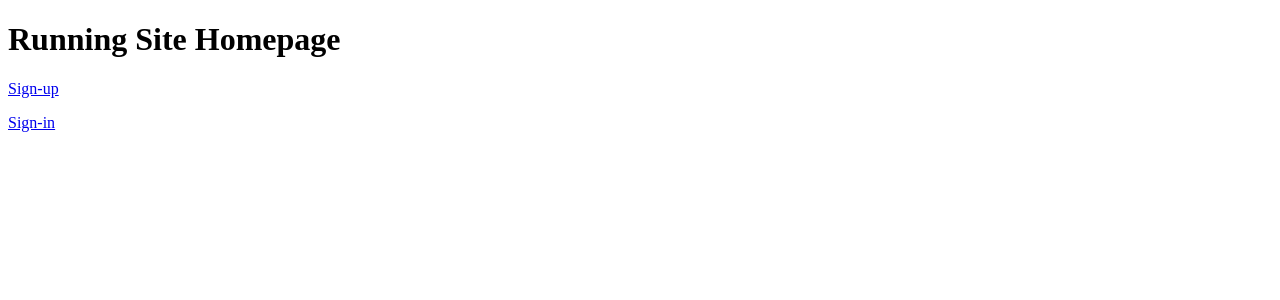
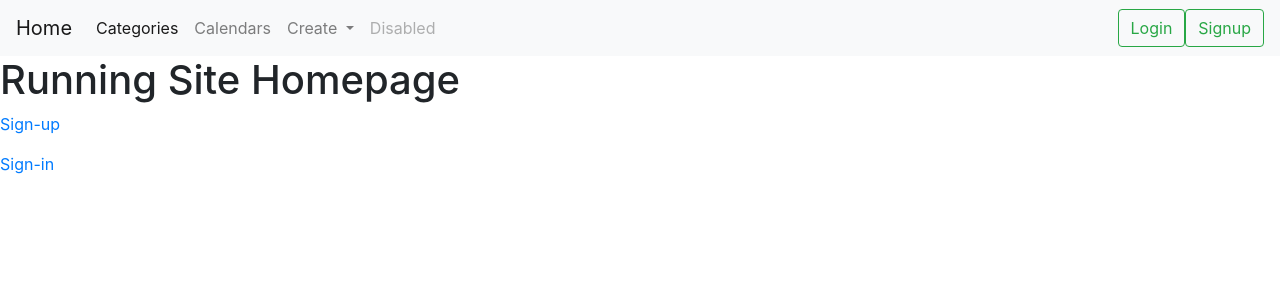
Before and after one commit to marisagloor/HB-Project, a Flask app: page / in a window 1280 px wide. Shown: the top 300 px of the page. Run offline with Flask 2, Linux system fonts and the light colour scheme; some libraries are stand-ins or nearby versions.

Commit message:
Navbar Styling

```diff
--- a/model.py
+++ b/model.py
@@ -180,7 +180,7 @@ class CompletedWorkout(db.Model):
     title = db.Column(db.String(50), nullable=False)
     workout_id = db.Column(db.Integer, db.ForeignKey('workouts.workout_id'))
     user_id = db.Column(db.Integer, db.ForeignKey('users.user_id'))
-
+    spec_id = db.Column(db.Integer, db.ForeignKey('specs.spec_id'))
     # json of layout frame keys and result values
 
     result_values = db.Column(NestedMutableJson, nullable=True)  # rename this to something more related to results
@@ -188,6 +188,7 @@ class CompletedWorkout(db.Model):
 
 
     workout = db.relationship("Workout", backref="result")
+    spec = db.relationship("Specifications", backref="results")
 
     user = db.relationship("User",
                                backref=db.backref("results",
--- a/server.py
+++ b/server.py
@@ -220,7 +220,7 @@ def view_cal(cal_id):
                             workouts=wo_dict_list)
 
 
-@app.route('/workout_event')
+@app.route('/workout_event.json')
 def get_workout():
     """Jsonify workout row for use in Javascript"""
     workout_id = request.args.get('id')
@@ -239,15 +239,71 @@ def get_workout():
 def enter_results(wo_id):
     """Enter input from form into database"""
     workout = Workout.query.get(wo_id)
-    warmup = request.form.get('warmup-result')
-    cooldown = request.form.get('cooldown-result')
-    reps = [request.form.get(f'body-result{rep}') for rep in range(workout.layout['repeats'])]
-    results = {'warmup': warmup, 'cooldown': cooldown, 'body': workout.layout['body'], 'repeats': reps}
+    if workout.layout['wc_units'] == "min":
+        warmup = request.form.get('wu')
+        cooldown = request.form.get('cd')
+        wc_units = request.form.get('wc_result_units')
 
-    result = workout.result.append(CompletedWorkout(result_values=results, user_id=session['user_id'], title=workout.title))
+    else:
+        warmup = int(request.form.get('min-wu-result'))
+        print(warmup)
+        wusec = int(request.form.get('sec-wu-result'))
+        warmup = 60 * warmup
+        warmup += wusec
+        cooldown = int(request.form.get('min-cd-result'))
+        cdsec = int(request.form.get('sec-cd-result'))
+        cooldown *= 60 * warmup
+        cooldown += cdsec
+        wc_units = request.form.get('wc_result_units')
+    if workout.layout["units"] == "min":
+        reps = [request.form.get(f'body-result{rep}') for rep in range(workout.layout['repeats'])]
+    else:
+        reps = []
+        for rep in range(workout.layout['repeats']):
+            mins = request.form.get(f'min-body-result{rep}')
+            print("mins:", mins)
+            secs = request.form.get(f'sec-body-result{rep}')
+            print("secs:", secs)
+            time = (mins * 60) + secs
+            reps.append(time)
+    results = {'warmup': warmup, 'cooldown': cooldown, 'wc_units': wc_units, 'body': workout.layout['body'], 'results': reps}
+
+    result = workout.result.append(CompletedWorkout(result_values=results,
+                            user_id=session['user_id'], title=workout.title,
+                            spec_id=workout.spec_id))
     db.session.commit()
 
-    return redirect(f'/calendars/{workout.cal_id}')
+    return redirect(f'/calendars/{workout.calendar_id}')
+
+
+@app.route('/repeated_workouts.json')
+def get_chartable_wo():
+    """Gets users specific workouts that have multiple results"""
+    user = User.query.get(session['user_id'])
+    for spec in user.specs:
+        if len(spec.results) > 1:
+            return jsonify(get_result_data(spec.spec_id))
+
+
+@app.route('/results.json/<int:spec_id>')
+def get_result_data(spec_id):
+    """Return data about results."""
+    spec = Specifications.query.get(spec_id)
+    # BAD RUNTIME - OPTIMIZE
+    for result in spec.results:
+        data_dict['labels'].append(f"{result.created_at}")
+        data_dict['data'].append(result.result_values['results'][0])
+
+    data_dict = {
+                "labels": [],
+                "datasets": [   { "data": [],
+                    "backgroundColor": ["#FF6384",
+                            "#36A2EB",],
+                    "hoverBackgroundColor": ["#FF6384",
+                            "#36A2EB",] }     ]
+            }
+
+    return data_dict
 
 
 @app.route('/login')
--- a/templates/base.html
+++ b/templates/base.html
@@ -7,6 +7,7 @@
   <link href="https://unpkg.com/@fullcalendar/core@4.3.1/main.min.css" rel="stylesheet">
   <link href="https://unpkg.com/@fullcalendar/daygrid@4.3.0/main.min.css" rel="stylesheet">
   <link href="https://unpkg.com/@fullcalendar/timegrid@4.3.0/main.min.css" rel="stylesheet">
+  <link rel="stylesheet" href="https://maxcdn.bootstrapcdn.com/bootstrap/4.0.0/css/bootstrap.min.css">
 
   <script src="https://unpkg.com/@fullcalendar/core@4.3.1/main.min.js"></script>
   <script src="https://unpkg.com/@fullcalendar/interaction@4.3.0/main.min.js"></script>
@@ -14,18 +15,56 @@
   <script src="https://unpkg.com/@fullcalendar/timegrid@4.3.0/main.min.js"></script>
   <script src="https://code.jquery.com/jquery-3.4.1.min.js" integrity="sha256-CSXorXvZcTkaix6Yvo6HppcZGetbYMGWSFlBw8HfCJo="
   crossorigin="anonymous"></script>
+  <script src="https://cdnjs.cloudflare.com/ajax/libs/Chart.js/2.2.1/Chart.js"></script>
 
-  {% if session['login_status'] == True %}
-  <form action="/logout">
-      <button type="submit">Logout</button>
-  </form>
-  {% endif %}
 
 </head>
 
 <body>
 
+<nav class="navbar navbar-expand-lg navbar-light bg-light">
+  <a class="navbar-brand" href="/">Home</a>
+  <button class="navbar-toggler" type="button" data-toggle="collapse" data-target="#navbarSupportedContent" aria-controls="navbarSupportedContent" aria-expanded="false" aria-label="Toggle navigation">
+    <span class="navbar-toggler-icon"></span>
+  </button>
 
+  <div class="collapse navbar-collapse" id="navbarSupportedContent">
+    <ul class="navbar-nav mr-auto">
+      <li class="nav-item active">
+        <a class="nav-link" href="/categories">Categories <span class="sr-only">(current)</span></a>
+      </li>
+      <li class="nav-item">
+        <a class="nav-link" href="/calendars">Calendars</a>
+      </li>
+      <li class="nav-item dropdown">
+        <a class="nav-link dropdown-toggle" href="#" id="navbarDropdown" role="button" data-toggle="dropdown" aria-haspopup="true" aria-expanded="false">
+          Create
+        </a>
+        <div class="dropdown-menu" aria-labelledby="navbarDropdown">
+          <a class="dropdown-item" href="add_workout_category">Add Category</a>
+          <a class="dropdown-item" href="add_calendar">Create Calendar</a>
+          <div class="dropdown-divider"></div>
+          <a class="dropdown-item" href="#">Something else here</a>
+        </div>
+      </li>
+      <li class="nav-item">
+        <a class="nav-link disabled" href="#">Disabled</a>
+      </li>
+    </ul>
+    {% if session['login_status'] == False %}
+    <form class="florm-inline my-2 my-lg-0" action="/login">
+      <button class="btn btn-outline-success my-2 my-sm-0" type="submit">Login</button>
+    </form>
+    <form class="florm-inline my-2 my-lg-0" action="/register">
+      <button class="btn btn-outline-success my-2 my-sm-0" type="submit">Signup</button>
+    </form>
+    {% else %}
+    <form class="form-inline my-2 my-lg-0" action="/logout">
+      <button class="btn btn-outline-success my-2 my-sm-0" type="submit">Logout</button>
+    </form>
+    {% endif %}
+  </div>
+</nav>
 <!-- Show flashed messages -->
   {% with messages = get_flashed_messages() %}
       {% for message in messages %}
@@ -37,6 +76,7 @@
 
 
   {% block content %} put your content here {% endblock %}
-
+  <script src="https://cdnjs.cloudflare.com/ajax/libs/popper.js/1.12.9/umd/popper.min.js"></script>
+  <script src="https://maxcdn.bootstrapcdn.com/bootstrap/4.0.0/js/bootstrap.min.js"></script>
 </body>
 </html>
```
Also changed, not shown: templates/calendar_details.html (+53 -9 lines).
